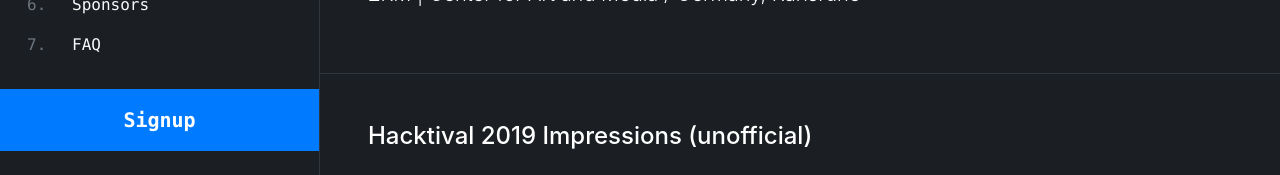
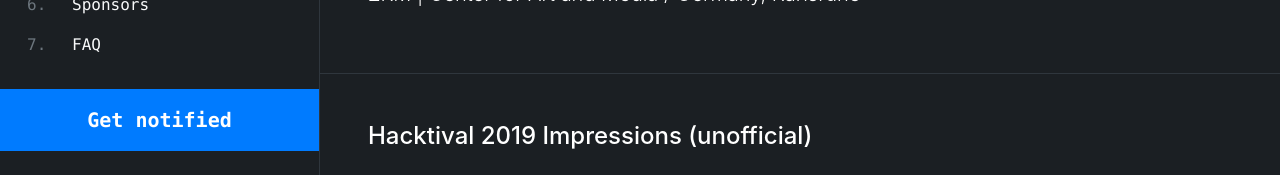
Before and after one commit to hackundsoehne/hacktival-website-2020, a Jekyll site: the page built from index.html, in a window 1280 px wide. Shown: the part 340-515 px from the top of the page. Built offline with Jekyll 4.4.1, drawn with Linux system fonts in a browser that asks for light colours; grey boxes are pictures that could not be loaded.

Commit message:
Link our newsletter signup page from the sidebars main action

```diff
--- a/_config.yml
+++ b/_config.yml
@@ -26,8 +26,10 @@
   card: summary
 
 # Sidebar main action
-main_action_name: Signup
-main_action_link: https://apply.hacktival.io/
+#main_action_name: Signup
+#main_action_link: https://apply.hacktival.io/
+main_action_name: Get notified
+main_action_link: http://eepurl.com/cUkPyn
 
 # Sidebar social links
 twitter_action_link: https://twitter.com/hackundsoehne
```
